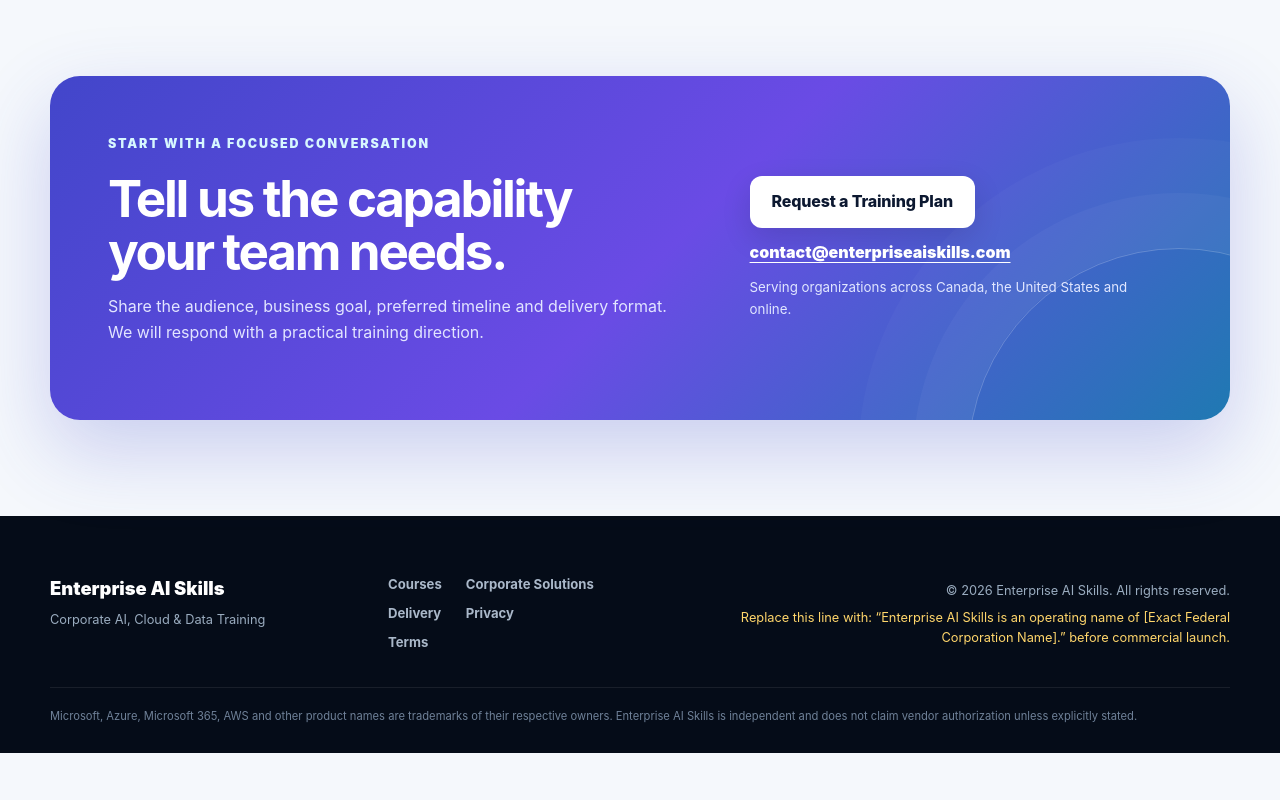
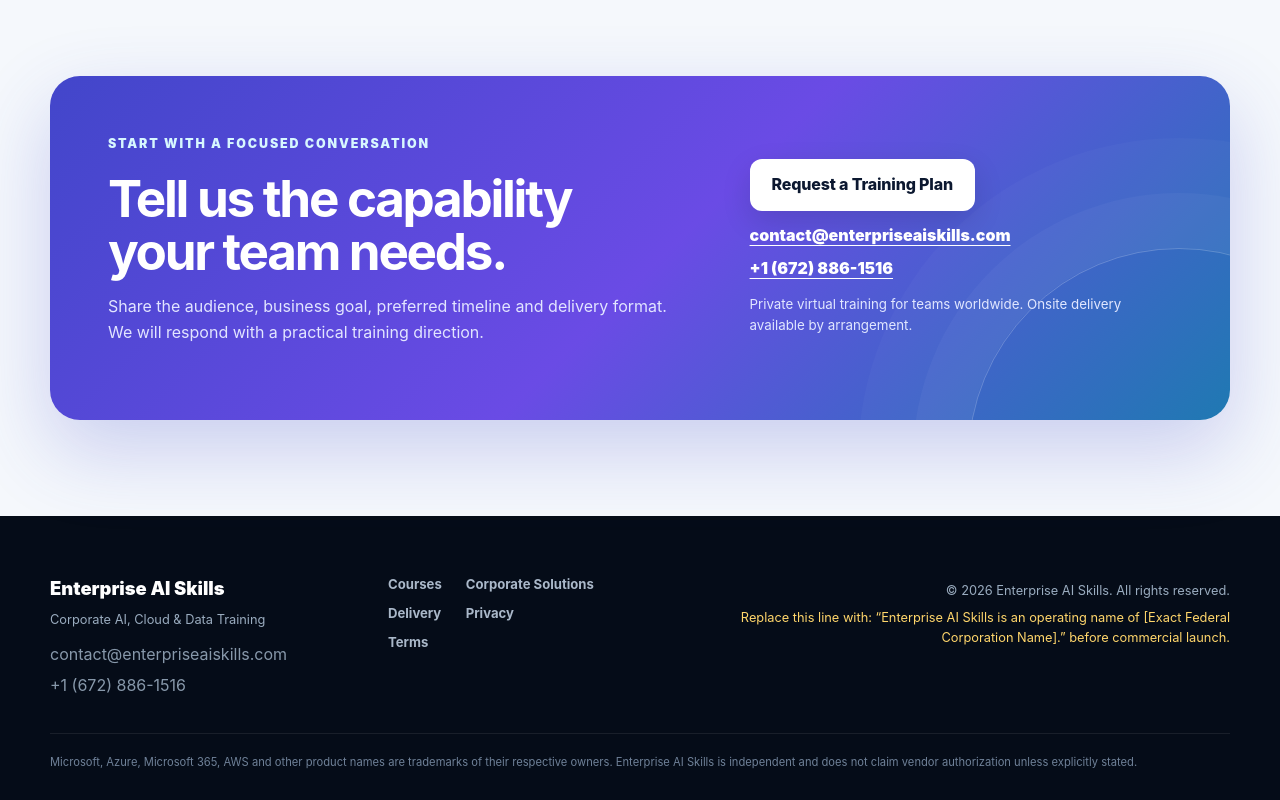
Before and after one commit to AliTechGridHQ/enterprise-ai-skills-website, a plain HTML site: page index.html in a window 1280 px wide. Shown: the part 5853-6653 px from the top of the page. Before the commit the page ends 6606 px from the top, so only its background shows below. Drawn offline with Linux system fonts and the light colour scheme.

Commit message:
Add files via upload
Add business phone and contact email to website

```diff
--- a/index.html
+++ b/index.html
@@ -21,8 +21,9 @@
     "name": "Enterprise AI Skills",
     "url": "https://enterpriseaiskills.com/",
     "description": "Corporate AI, cloud and data training for teams and organizations.",
-    "areaServed": ["Canada", "United States", "Online"],
+    "areaServed": ["Canada", "United States", "Worldwide"],
     "email": "contact@enterpriseaiskills.com",
+    "telephone": "+1-672-886-1516",
     "serviceType": ["Corporate AI Training", "Cloud Training", "Data Training", "Executive AI Workshops"]
   }
   </script>
@@ -378,7 +379,8 @@
         <div class="contact-actions">
           <a class="button button-light js-training-request" href="#training-request">Request a Training Plan</a>
           <a class="contact-email" href="mailto:contact@enterpriseaiskills.com">contact@enterpriseaiskills.com</a>
-          <small>Serving organizations across Canada, the United States and online.</small>
+          <a class="contact-email contact-phone" href="tel:+16728861516">+1 (672) 886-1516</a>
+          <small>Private virtual training for teams worldwide. Onsite delivery available by arrangement.</small>
         </div>
       </div>
     </section>
@@ -487,7 +489,7 @@
 
         <div class="form-actions">
           <button class="button button-primary" type="submit">Submit Training Request</button>
-          <p>Prefer email? <a href="mailto:contact@enterpriseaiskills.com">contact@enterpriseaiskills.com</a></p>
+          <p>Prefer direct contact? <a href="mailto:contact@enterpriseaiskills.com">contact@enterpriseaiskills.com</a> <span aria-hidden="true">·</span> <a href="tel:+16728861516">+1 (672) 886-1516</a></p>
         </div>
       </form>
     </div>
@@ -542,6 +544,10 @@
       line-height: 1.6;
       margin: 0;
     }
+    .contact-phone { margin-top: -4px; }
+    .footer-contact-lines { display: grid; gap: 5px; margin-top: 12px; }
+    .footer-contact-lines a { color: inherit; text-decoration: none; opacity: .88; }
+    .footer-contact-lines a:hover { opacity: 1; text-decoration: underline; }
     .training-request-form { display: grid; gap: 20px; }
     .form-grid {
       display: grid;
@@ -1095,6 +1101,10 @@
       <div>
         <a class="footer-brand" href="#top">Enterprise AI Skills</a>
         <p>Corporate AI, Cloud & Data Training</p>
+        <div class="footer-contact-lines" aria-label="Contact Enterprise AI Skills">
+          <a href="mailto:contact@enterpriseaiskills.com">contact@enterpriseaiskills.com</a>
+          <a href="tel:+16728861516">+1 (672) 886-1516</a>
+        </div>
       </div>
       <div class="footer-links">
         <a href="#courses">Courses</a>
```
